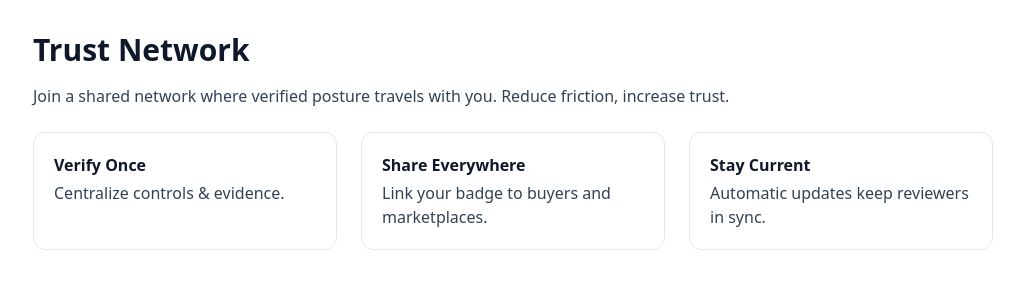
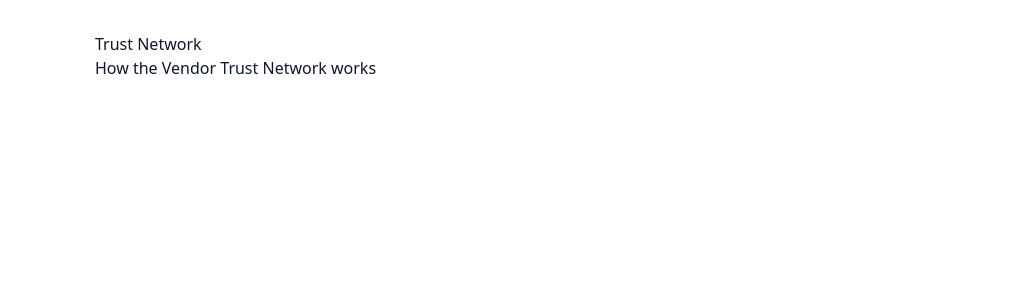
Before and after one commit to nelsonaddae2512-maker/Truvern-Website, a Next.js app: page /trust-network in a window 1280 px wide. Shown: the top 300 px of the page, without its empty margins (127-1151 px from the left). Built offline with nearby package versions, Linux system fonts and the light colour scheme.

Commit message:
fix(site): add (site) layout/page and stable placeholders for marketing pages; remove duplicate routes

```diff
--- a/app/(site)/buyers/page.tsx
+++ b/app/(site)/buyers/page.tsx
@@ -2,16 +2,9 @@ export const dynamic = "force-static";
 
 export default function Page() {
   return (
-    <div className="p-8 max-w-5xl mx-auto">
-      <h1 className="text-3xl font-bold mb-4">For Buyers</h1>
-      <p className="text-slate-700">
-        Search vendors by framework, review evidence status, and subscribe to continuous posture updates.
-      </p>
-      <ul className="list-disc ml-5 mt-4 space-y-1">
-        <li>Directory with filters (SOC 2, ISO 27001, HIPAA, etc.)</li>
-        <li>Evidence status and reviewer workflow</li>
-        <li>Automated trust score & badge verification</li>
-      </ul>
+    <div style={{padding:"2rem", maxWidth: 900, margin: "0 auto"}}>
+      <h1>For Buyers</h1>
+      <p>Why buyers choose Truvern</p>
     </div>
   );
 }
--- a/app/(site)/features/page.tsx
+++ b/app/(site)/features/page.tsx
@@ -2,26 +2,9 @@ export const dynamic = "force-static";
 
 export default function Page() {
   return (
-    <div className="p-8 max-w-5xl mx-auto">
-      <h1 className="text-3xl font-bold mb-4">Features</h1>
-      <div className="grid md:grid-cols-2 gap-6">
-        <div className="border rounded-xl p-5">
-          <h3 className="font-semibold">Assessment Engine</h3>
-          <p className="text-slate-700 mt-2">Control-level checks, maturity scoring, and fixes.</p>
-        </div>
-        <div className="border rounded-xl p-5">
-          <h3 className="font-semibold">Evidence Hub</h3>
-          <p className="text-slate-700 mt-2">Attach once, reuse across frameworks and buyers.</p>
-        </div>
-        <div className="border rounded-xl p-5">
-          <h3 className="font-semibold">Trust Badge</h3>
-          <p className="text-slate-700 mt-2">Embed your up-to-date trust signal anywhere.</p>
-        </div>
-        <div className="border rounded-xl p-5">
-          <h3 className="font-semibold">Directory</h3>
-          <p className="text-slate-700 mt-2">Global vendor discovery with posture filters.</p>
-        </div>
-      </div>
+    <div style={{padding:"2rem", maxWidth: 900, margin: "0 auto"}}>
+      <h1>Features</h1>
+      <p>Feature overview</p>
     </div>
   );
 }
--- a/app/(site)/layout.tsx
+++ b/app/(site)/layout.tsx
@@ -5,8 +5,6 @@ export const metadata = {
 
 export default function SiteLayout({ children }: { children: React.ReactNode }) {
   return (
-    <main>
-      {children}
-    </main>
+    <main>{children}</main>
   );
 }
--- a/app/(site)/trust-network/page.tsx
+++ b/app/(site)/trust-network/page.tsx
@@ -2,25 +2,9 @@ export const dynamic = "force-static";
 
 export default function Page() {
   return (
-    <div className="p-8 max-w-5xl mx-auto">
-      <h1 className="text-3xl font-bold mb-4">Trust Network</h1>
-      <p className="text-slate-700">
-        Join a shared network where verified posture travels with you. Reduce friction, increase trust.
-      </p>
-      <div className="mt-6 grid md:grid-cols-3 gap-6">
-        <div className="border rounded-xl p-5">
-          <h4 className="font-semibold">Verify Once</h4>
-          <p className="text-slate-700 mt-1">Centralize controls & evidence.</p>
-        </div>
-        <div className="border rounded-xl p-5">
-          <h4 className="font-semibold">Share Everywhere</h4>
-          <p className="text-slate-700 mt-1">Link your badge to buyers and marketplaces.</p>
-        </div>
-        <div className="border rounded-xl p-5">
-          <h4 className="font-semibold">Stay Current</h4>
-          <p className="text-slate-700 mt-1">Automatic updates keep reviewers in sync.</p>
-        </div>
-      </div>
+    <div style={{padding:"2rem", maxWidth: 900, margin: "0 auto"}}>
+      <h1>Trust Network</h1>
+      <p>How the Vendor Trust Network works</p>
     </div>
   );
 }
--- a/app/(site)/vendors/page.tsx
+++ b/app/(site)/vendors/page.tsx
@@ -2,17 +2,9 @@ export const dynamic = "force-static";
 
 export default function Page() {
   return (
-    <div className="p-8 max-w-5xl mx-auto">
-      <h1 className="text-3xl font-bold mb-4">For Vendors</h1>
-      <p className="text-slate-700">
-        Complete once, share everywhere. Publish a verified Trust Badge, manage evidence centrally,
-        and accelerate security reviews with buyers.
-      </p>
-      <ul className="list-disc ml-5 mt-4 space-y-1">
-        <li>Unified control library & evidence attachments</li>
-        <li>Suggestive fixes & maturity scoring</li>
-        <li>Shareable trust profile and API</li>
-      </ul>
+    <div style={{padding:"2rem", maxWidth: 900, margin: "0 auto"}}>
+      <h1>For Vendors</h1>
+      <p>Why vendors join Truvern</p>
     </div>
   );
 }
```
